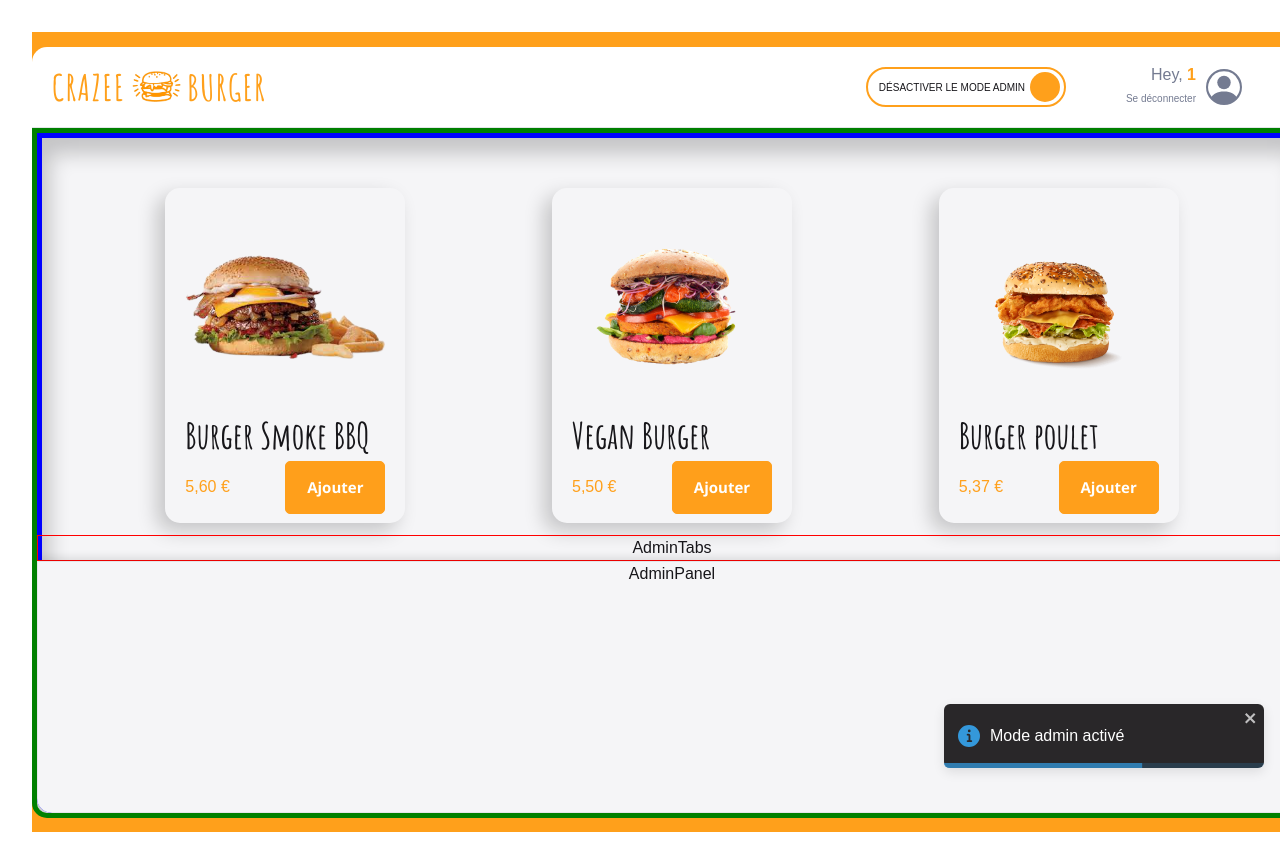
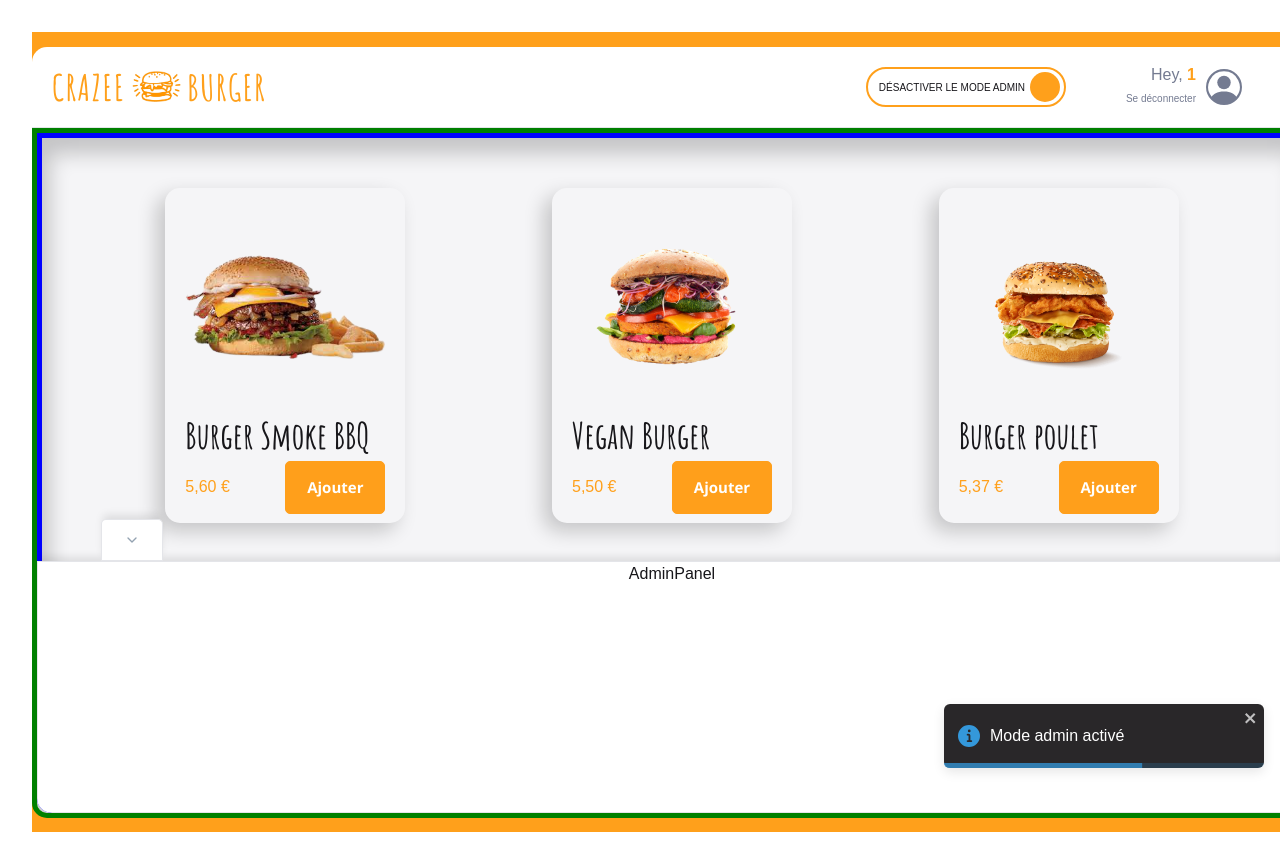
Before and after one commit to CarlMaillard/crazee-burger, a React (Vite) app: page /order/1 in a window 1280 px wide. Both pictures are taken after a click on the label 965 px from the left and 86 px from the top of the page. Shown: the top 864 px of the page. Built offline with nearby package versions, Linux system fonts and the light colour scheme; grey boxes are pictures that could not be loaded.

Commit message:
💄 F07: ADMIN > TABS > Add Tab

```diff
--- a/src/components/pages/order/Main/Admin/Admin.jsx
+++ b/src/components/pages/order/Main/Admin/Admin.jsx
@@ -10,7 +10,6 @@ export default function Admin() {
     <AdminStyled>
       <AdminTabs/>
       <AdminPanel/>
-
     </AdminStyled>
  )
 }
--- a/src/components/pages/order/Main/Admin/AdminPanel.jsx
+++ b/src/components/pages/order/Main/Admin/AdminPanel.jsx
@@ -11,7 +11,7 @@ export default function AdminPanel() {
 const AdminPanelStyled = styled.div`
   border: 1px solid yellow;
   color: ${theme.colors.dark};
-  background:${theme.colors.background_white};
+  background:${theme.colors.white};
   height: 250px;
   border: 1px solid ${theme.colors.greyLight};
   box-shadow: ${theme.shadows.subtle};
--- a/src/components/pages/order/Main/Admin/AdminTabs.jsx
+++ b/src/components/pages/order/Main/Admin/AdminTabs.jsx
@@ -1,14 +1,28 @@
 import styled from "styled-components";
 import { theme } from "../../../../../theme";
+import { IoChevronDownOutline } from "react-icons/io5";
+import { GoPlus } from "react-icons/go";
+import { FaPen } from "react-icons/fa";
+import Tab from "../../../../reusable-ui/Tab";
+import { FiChevronDown , FiChevronUp} from "react-icons/fi";
+
+
+
 
 
 export default function AdminTabs() {
   return (
-    <AdminTabsStyled>AdminTabs</AdminTabsStyled>
+    <AdminTabsStyled>
+        <Tab
+        Icon={<FiChevronDown/>}
+        />
+    </AdminTabsStyled>
+
   )
 }
 
 const AdminTabsStyled = styled.div`
-  border: 1px solid red;
-  color: ${theme.colors.dark}
+
+  color: ${theme.colors.dark};
+  display: flex;
 `;
--- /dev/null
+++ b/src/components/reusable-ui/Tab.jsx
@@ -0,0 +1,53 @@
+import styled from "styled-components";
+import { theme } from "../../theme";
+
+export default function Tab({Icon}) {
+  return (
+    <TabStyled>
+        <div className="icon">{Icon && Icon}</div>
+    </TabStyled>
+  )
+}
+
+const TabStyled = styled.button`
+
+    height: 43px;
+    padding: 0 22px;
+
+    display: flex;
+    justify-content: center;
+    align-items: center;
+
+    position: relative;
+    left: 5%;
+    top: 1px;
+    cursor: pointer;
+
+    //fonts
+    font-size: ${theme.fonts.sizes.P0};
+    color:${theme.colors.greySemiDark};
+
+    background: white;
+    /* background: ${theme.colors.white}; */
+    box-shadow: ${theme.shadows.subtle};
+
+    //border
+
+    border-width: 1px 1px 2px 1px;
+    border-style: solid;
+    border-color: ${theme.colors.greyLight};;
+
+    //border-radius
+    border-radius: ${theme.borderRadius.round};
+    border-bottom-left-radius: 0px;
+    border-bottom-right-radius: 0px;
+
+    &:hover{
+        border-bottom: 2px solid ${theme.colors.white} ;
+    }
+
+    .icon{
+        display: flex;
+    }
+
+`;
--- a/src/index.css
+++ b/src/index.css
@@ -2,6 +2,8 @@
   font-family: "Open-Sans",  sans-serif;
   line-height: 1.5;
   font-weight: 400;
+
+  box-sizing: border-box;
 
 
 
```
